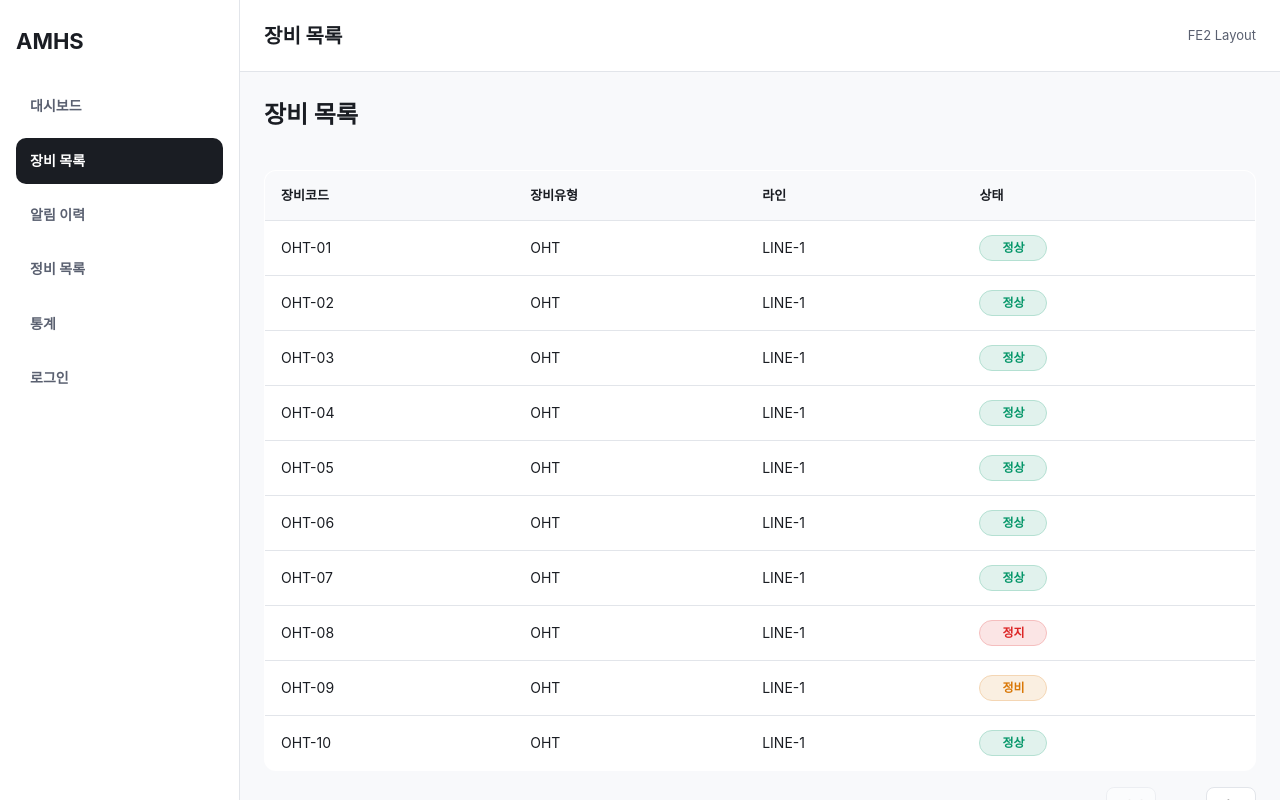
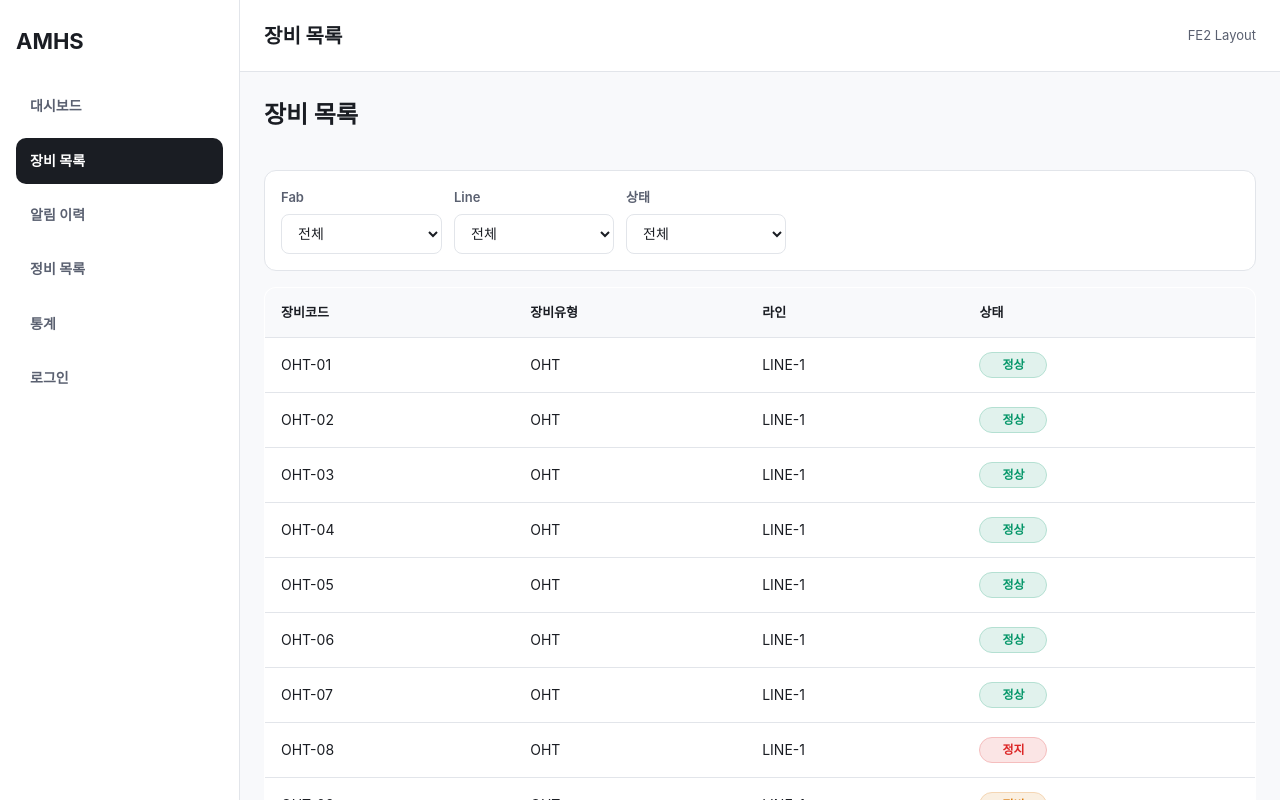
Before and after one commit to SF-KONA/AMHS-frontend, a Vue app: page /equipment in a window 1280 px wide. Shown: the top 800 px of the page. Built offline with nearby package versions, Linux system fonts and the light colour scheme.

Commit message:
feat: 장비 목록에 FilterBar 적용

```diff
--- /dev/null
+++ b/src/components/common/FilterBar.vue
@@ -0,0 +1,86 @@
+<template>
+    <div class="filter-bar">
+        <div
+            v-for="filter in filters"
+            :key="filter.key"
+            class="filter-item"
+        >
+            <label class="filter-label">{{ filter.label }}</label>
+
+            <select
+                class="filter-select"
+                :value="modelValue[filter.key] || ''"
+                @change="handleChange(filter.key, $event.target.value)"
+            >
+                <option value="">전체</option>
+                <option
+                    v-for="option in filter.options"
+                    :key="option.value"
+                    :value="option.value"
+                >
+                    {{ option.label }}
+                </option>
+            </select>
+        </div>
+    </div>
+</template>
+
+<script setup>
+const props = defineProps({
+    filters: {
+        type: Array,
+        default: () => [],
+    },
+    modelValue: {
+        type: Object,
+        default: () => ({}),
+    },
+})
+
+const emit = defineEmits(['update:modelValue', 'change'])
+
+function handleChange(key, value) {
+    const nextValue = {
+        ...props.modelValue,
+        [key]: value,
+    }
+
+    emit('update:modelValue', nextValue)
+    emit('change', nextValue)
+}
+</script>
+
+<style scoped>
+.filter-bar {
+    display: flex;
+    gap: 12px;
+    flex-wrap: wrap;
+    padding: 16px;
+    background: var(--color-surface);
+    border: 1px solid var(--color-border);
+    border-radius: 12px;
+}
+
+.filter-item {
+    display: flex;
+    flex-direction: column;
+    gap: 6px;
+    min-width: 160px;
+}
+
+.filter-label {
+    font-size: 13px;
+    font-weight: 600;
+    color: var(--color-text-muted);
+}
+
+.filter-select {
+    height: 40px;
+    border: 1px solid var(--color-border);
+    border-radius: 8px;
+    padding: 0 12px;
+    background: #fff;
+    color: var(--color-text);
+    font-size: 14px;
+}
+</style>
--- a/src/views/equipment/EquipmentListView.vue
+++ b/src/views/equipment/EquipmentListView.vue
@@ -2,6 +2,11 @@
     <AppLayout>
         <div class="page-section">
             <h2 class="page-title">장비 목록</h2>
+
+            <FilterBar
+                v-model="filterValues"
+                :filters="filters"
+            />
 
             <DataTable
                 :columns="columns"
@@ -18,15 +23,55 @@
 </template>
 
 <script setup>
-import { computed, onMounted } from 'vue'
+import { computed, onMounted, ref } from 'vue'
 import { useRouter } from 'vue-router'
 import AppLayout from '../../layouts/AppLayout.vue'
+import FilterBar from '../../components/common/FilterBar.vue'
 import DataTable from '../../components/common/DataTable.vue'
 import StatusBadge from '../../components/common/StatusBadge.vue'
 import { useEquipmentStore } from '../../stores/equipmentStore'
 
 const router = useRouter()
 const store = useEquipmentStore()
+
+const filterValues = ref({
+    fabId: '',
+    lineId: '',
+    status: '',
+})
+
+const filters = computed(() => {
+    const fabOptions = store.fabs.map((fab) => ({
+        value: fab.fabId,
+        label: fab.fabName,
+    }))
+
+    const lineMap = new Map()
+    store.fabs.forEach((fab) => {
+        fab.lines.forEach((line) => {
+            lineMap.set(line.lineId, {
+                value: line.lineId,
+                label: line.lineName,
+            })
+        })
+    })
+
+    const lineOptions = Array.from(lineMap.values())
+
+    return [
+        { key: 'fabId', label: 'Fab', options: fabOptions },
+        { key: 'lineId', label: 'Line', options: lineOptions },
+        {
+            key: 'status',
+            label: '상태',
+            options: [
+                { value: 'RUNNING', label: '정상' },
+                { value: 'STOPPED', label: '정지' },
+                { value: 'MAINTENANCE', label: '정비' },
+            ],
+        },
+    ]
+})
 
 const columns = [
     { key: 'eqId', label: '장비코드' },
@@ -35,20 +80,49 @@ const columns = [
     { key: 'status', label: '상태', slot: true },
 ]
 
-const equipmentRows = computed(() => store.equipmentList)
+const equipmentRows = computed(() => {
+    return store.equipmentList.filter((eq) => {
+        const matchFab =
+            !filterValues.value.fabId || eq.fabId === filterValues.value.fabId
+        const matchLine =
+            !filterValues.value.lineId || eq.lineId === filterValues.value.lineId
+        const matchStatus =
+            !filterValues.value.status || eq.status === filterValues.value.status
+
+        return matchFab && matchLine && matchStatus
+    })
+})
 
 function handleRowClick(row) {
     router.push(`/dashboard/${row.eqId}`)
 }
 
 onMounted(() => {
+    if (!store.fabs.length) {
+        store.fetchFabs()
+    }
+
     if (!store.equipmentList.length) {
         store.fetchEquipment()
     }
 })
 </script>
 
+
 <style scoped>
+.page-section {
+    display: flex;
+    flex-direction: column;
+    gap: 16px;
+}
+
+.page-title {
+    margin: 0;
+    font-size: 24px;
+    font-weight: 700;
+    color: var(--color-text);
+}
+
 .page-section {
     display: flex;
     flex-direction: column;
```
